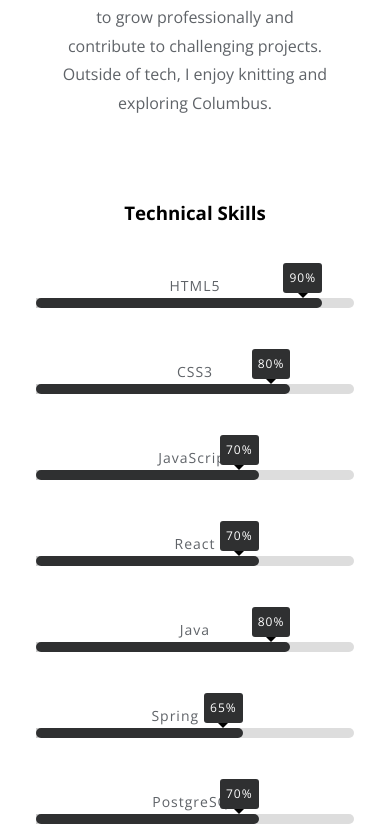
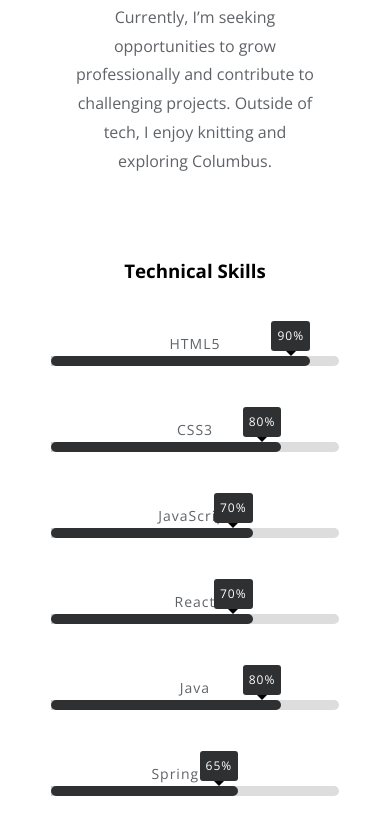
Before and after one commit to NoemiDR24/Noemi-Portfolio-Frontend, a React (Vite) app: page / in a window 390 px wide. Shown: the part 1664-2499 px from the top of the page. Built offline with nearby package versions, Linux system fonts and the light colour scheme; a web font is replaced by a local one.

Commit message:
responsive design update

```diff
--- a/src/App.css
+++ b/src/App.css
@@ -5,3 +5,19 @@ main, .container, #root > div {
 body {
   overflow-x: hidden !important;
 }
+
+@media (max-width: 768px) {
+  body {
+    overflow-x: hidden !important;
+  }
+
+  .container {
+    max-width: 100vw;
+    padding-left: 15px !important;
+    padding-right: 15px !important;
+  }
+
+  * {
+    max-width: 100% !important;
+  }
+}
```
